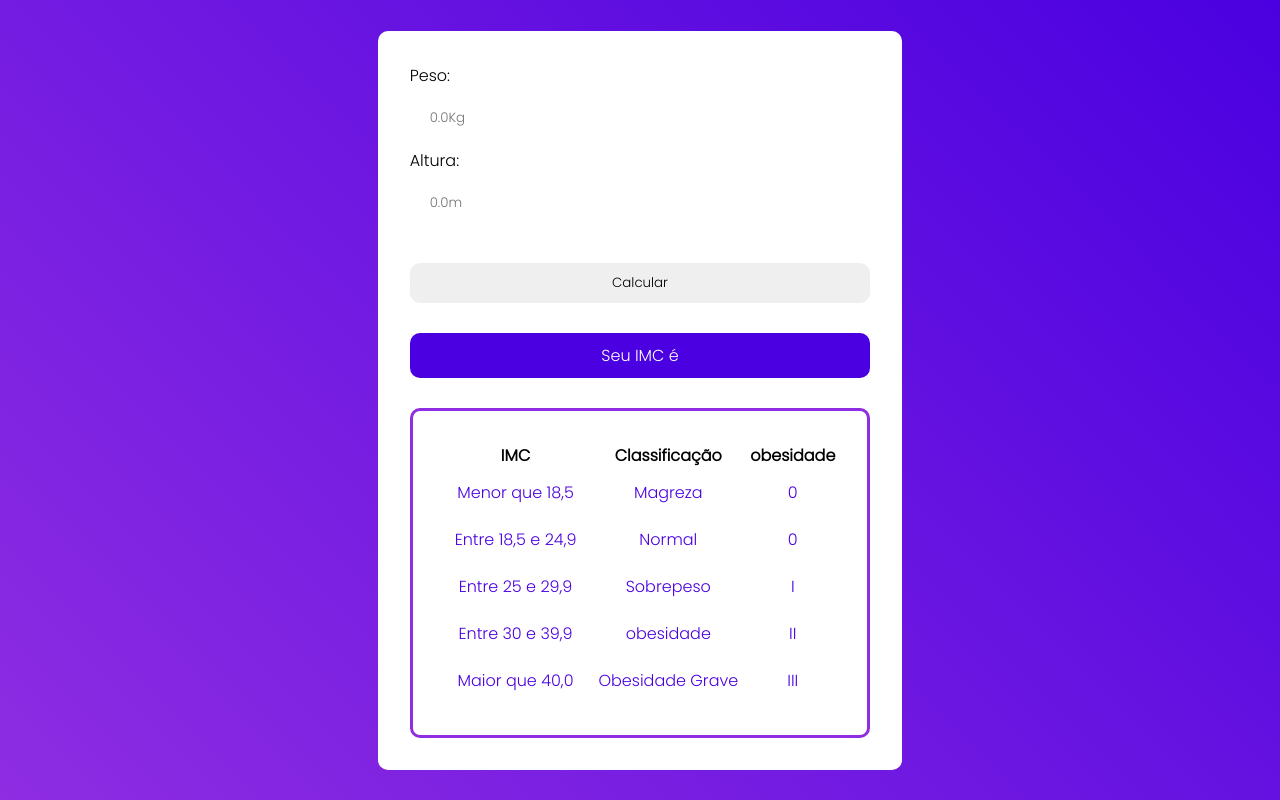
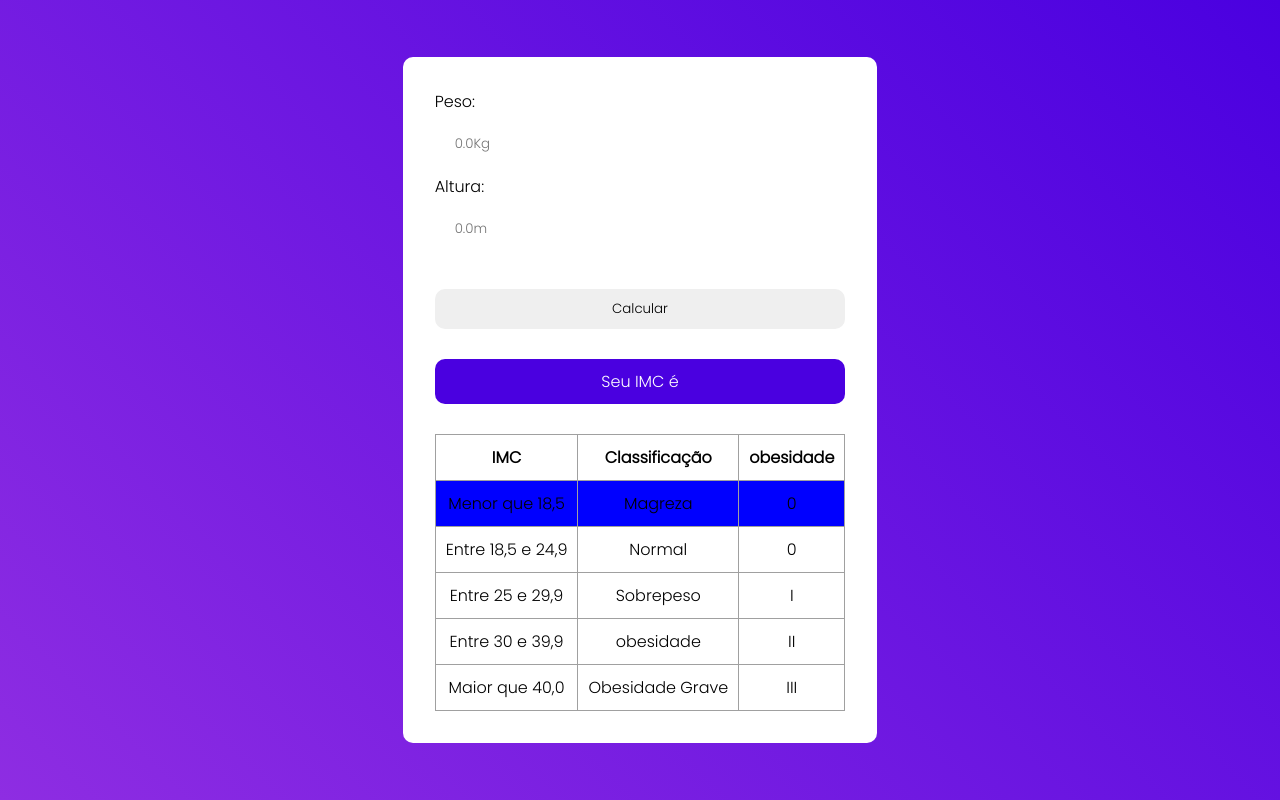
Before and after one commit to MaykoSouza/IMC-JS, a plain HTML site: page index.html in a window 1280 px wide. Drawn offline with Linux system fonts and the light colour scheme.

Commit message:
update index.css

```diff
--- a/index.html
+++ b/index.html
@@ -27,7 +27,7 @@
 
             <div class="info">
 
-                <table>
+                <table class="tabela">
 
                     <tr>
                         <th>IMC</th>
--- a/style.css
+++ b/style.css
@@ -67,20 +67,19 @@ button:hover{
 
     text-align: center;
     margin-top: 30px;
-    padding:30px ;
-    border: 3px solid  ;
-    border-color: #8e2de2;
-    border-radius: 10px;
+
 }
-
-.info td{
-    color: #4a00e0;
-    padding: 10px;
-}
-
-.azul{
 
 
 
+.tabela, td, th{
+    padding:10px ;
+    border-collapse: collapse;
+    border: 1px solid rgb(160 160 160);
+}
+#magreza{
+
+
+  background-color: blue;
 
 }
```
Also changed, not shown: main.js (line endings or trailing spaces).
